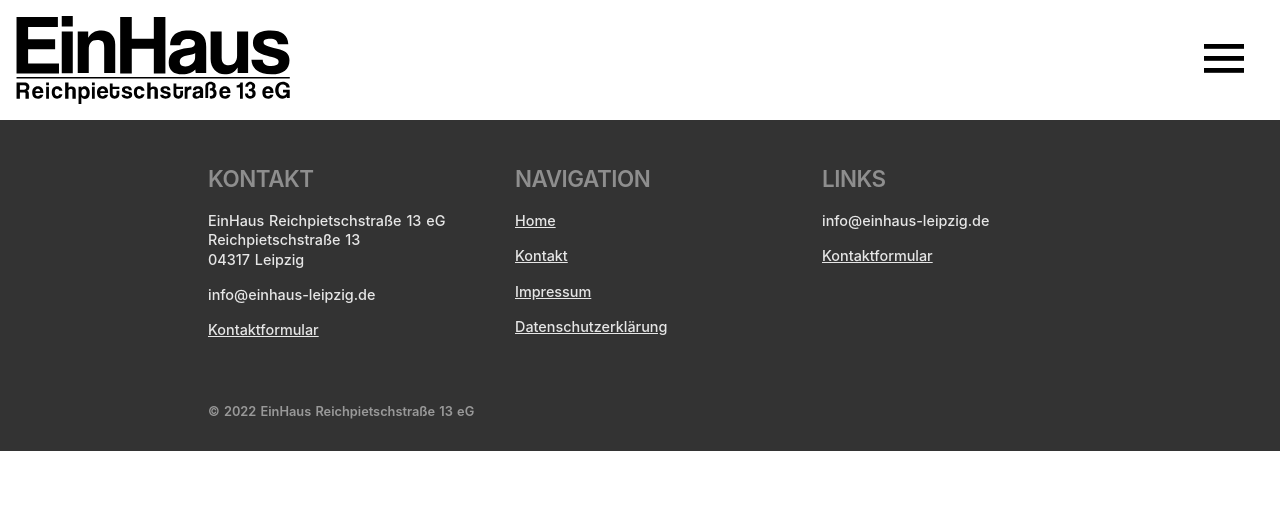
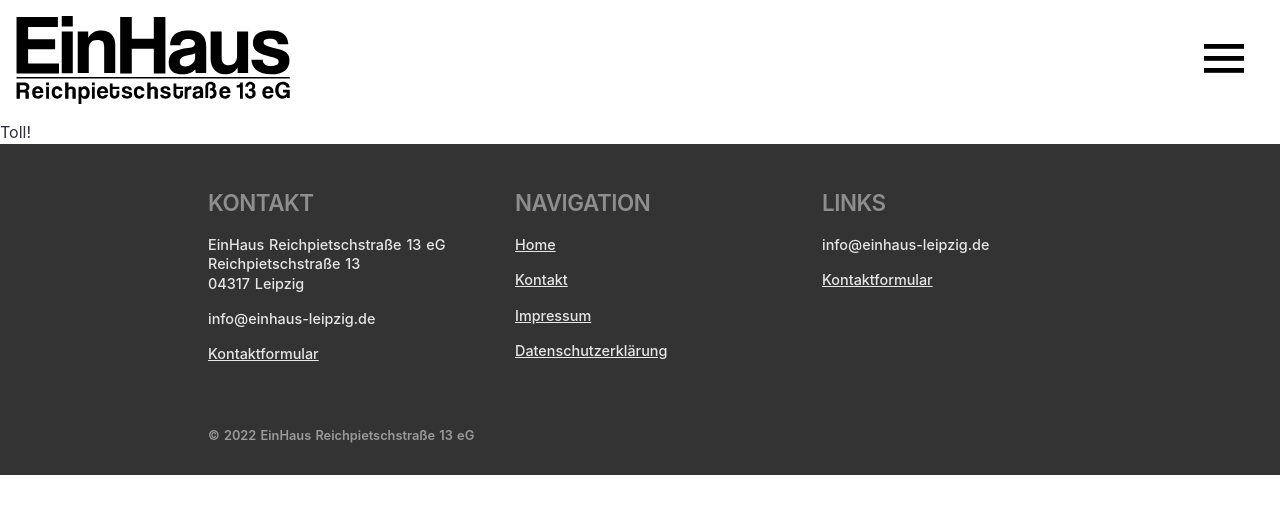
Before and after one commit to 3vincent/einhaus-leipzig, a Nuxt app: page /kontakt in a window 1280 px wide. Shown: the top 514 px of the page. Built offline with nearby package versions, Linux system fonts and the light colour scheme.

Commit message:
Add new content pages duds

```diff
--- /dev/null
+++ b/pages/datenschutz.vue
@@ -0,0 +1 @@
+<template> Super! </template>
--- /dev/null
+++ b/pages/kontakt.vue
@@ -0,0 +1 @@
+<template> Toll! </template>
```
